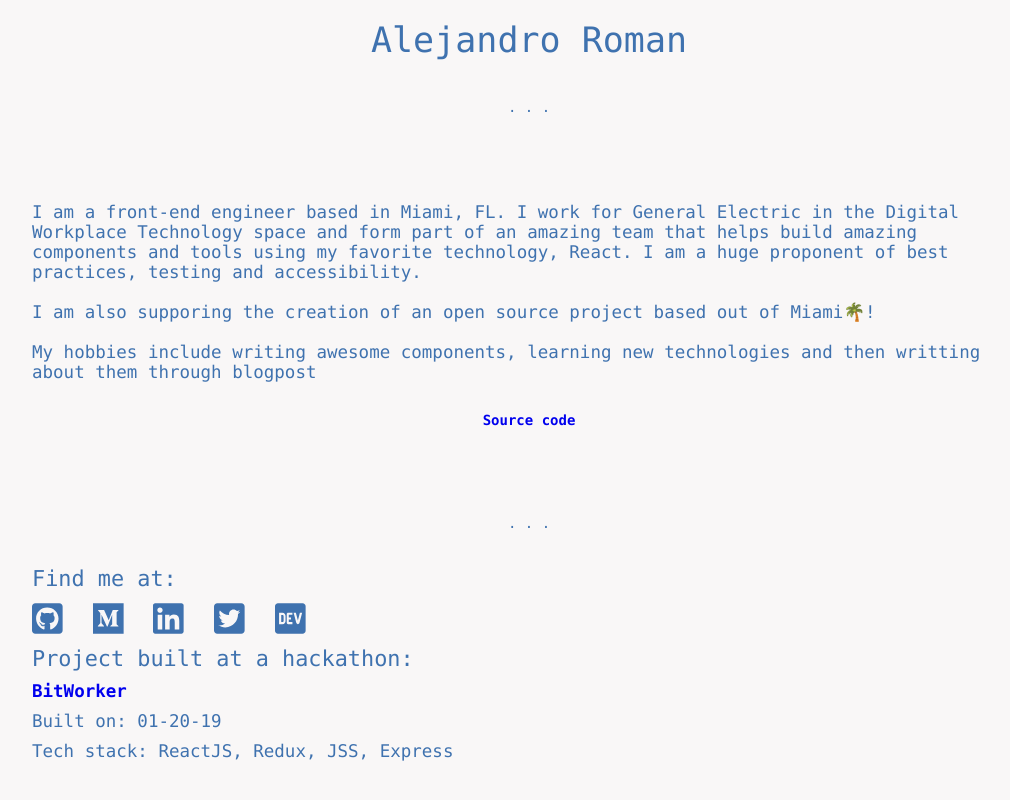
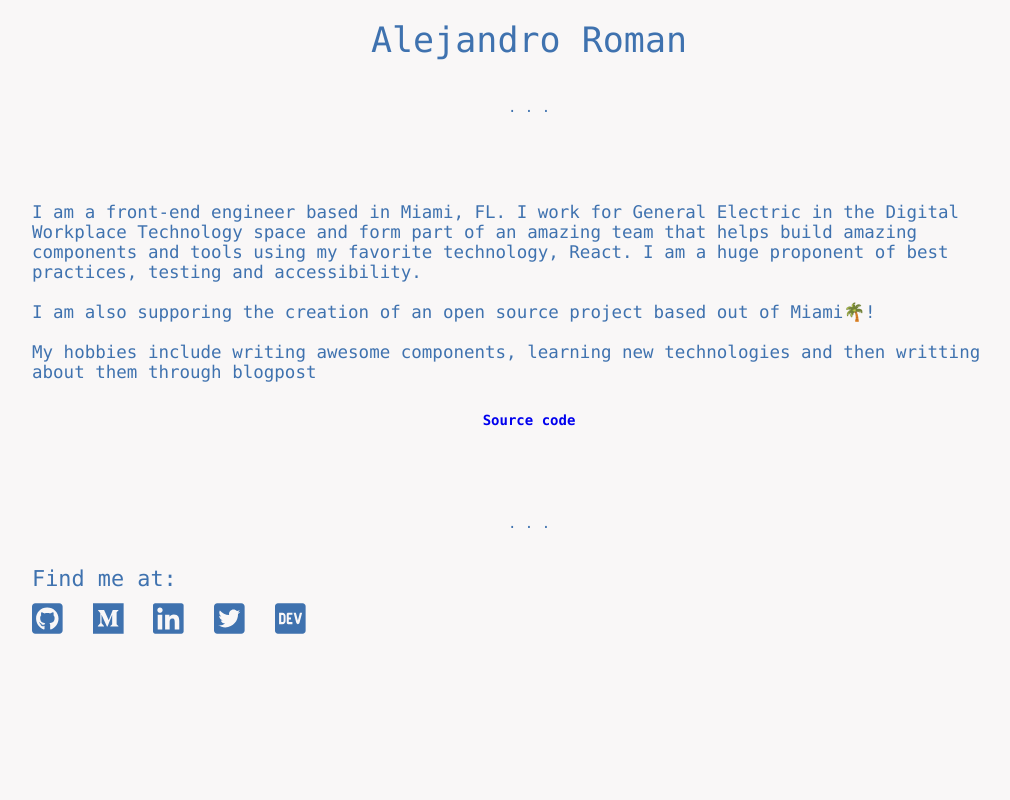
Before and after one commit to aromanarguello/site-nextjs, a Next.js app: page / in a window 1280 px wide. Shown: the part 351-1151 px from the top of the page, without its empty margins (111-1121 px from the left). Built offline with nearby package versions, Linux system fonts and the light colour scheme.

Commit message:
Update footer

```diff
--- a/components/Layout/Layout.tsx
+++ b/components/Layout/Layout.tsx
@@ -93,16 +93,6 @@ const Layout: React.FC = () => {
                 />
               </a>
             ))}
-            <Text pb="10px">Project built at a hackathon:</Text>
-            <Link href={'https://zealous-varahamihira-8ecd9a.netlify.com'}>
-              BitWorker
-            </Link>
-            <SubText margin="10px 0" textSize={0}>
-              Built on: 01-20-19
-            </SubText>
-            <SubText margin="10px 0" textSize={0}>
-              Tech stack: ReactJS, Redux, JSS, Express
-            </SubText>
           </StyledBox>
         </Footer>
       </animated.div>
```
